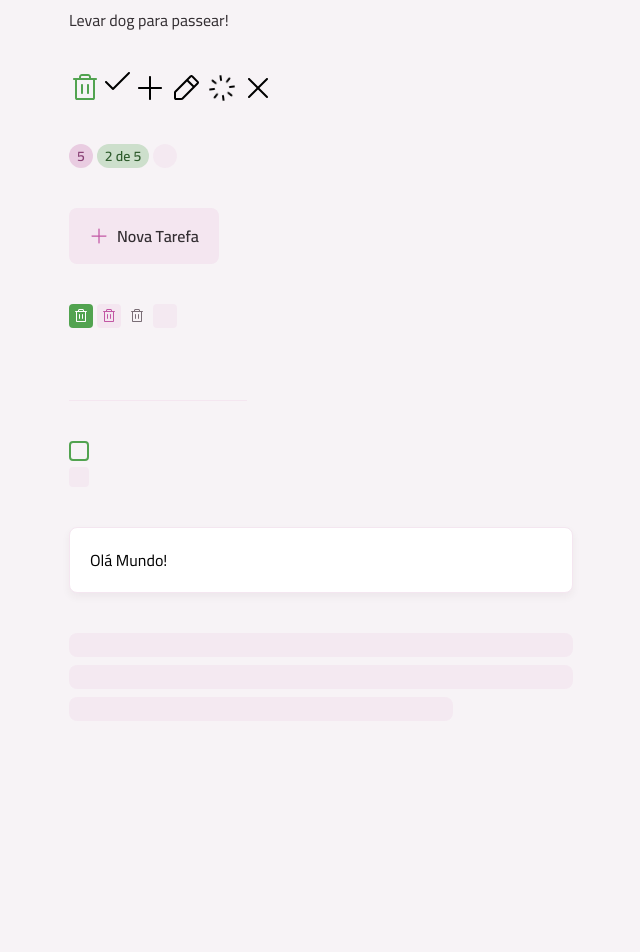
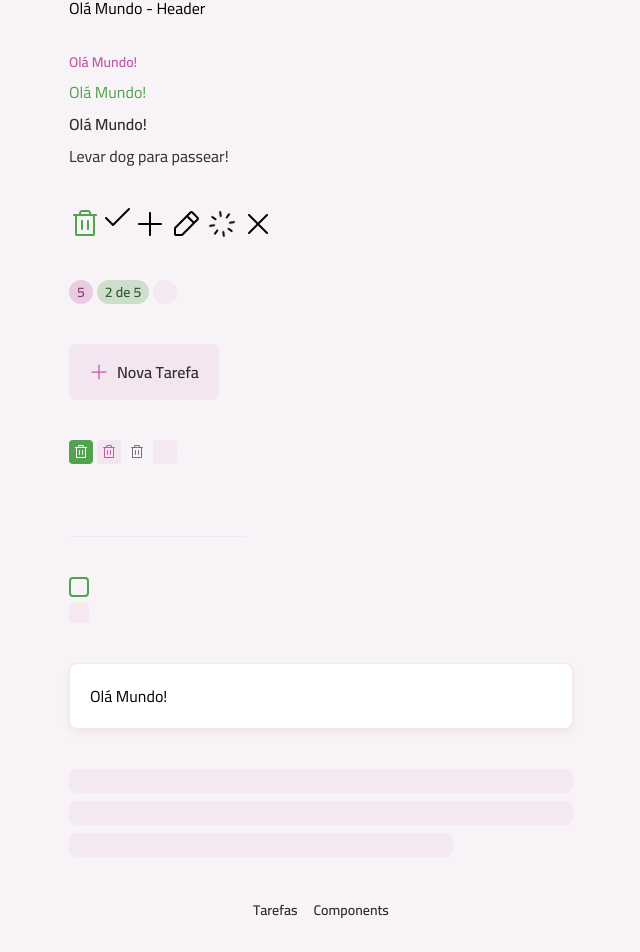
Before and after one commit to notlemos/react-todo, a React (Vite) app: page /componentes in a window 1280 px wide. Shown: the part 84-1036 px from the top of the page, without its empty margins (319-959 px from the left). Before the commit the page ends 805 px from the top, so only its background shows below. Built offline with nearby package versions, Linux system fonts and the light colour scheme.

Commit message:
Montando Layout: Roteando Página de Componentes

```diff
--- a/package.json
+++ b/package.json
@@ -14,6 +14,7 @@
     "class-variance-authority": "^0.7.1",
     "react": "^19.2.0",
     "react-dom": "^19.2.0",
+    "react-router": "^7.13.1",
     "tailwindcss": "^4.2.1"
   },
   "devDependencies": {
--- a/src/App.tsx
+++ b/src/App.tsx
@@ -1,80 +1,20 @@
-import Text from "./components/text";
-import TrashIcon from "./assets/icons/trash.svg?react"
-import CheckIcon from "./assets/icons/check.svg?react"
-import PencilIcon from "./assets/icons/pencil.svg?react"
-import PlusIcon from "./assets/icons/plus.svg?react"
-import SpinnerIcon from "./assets/icons/spinner.svg?react"
-import XIcon from "./assets/icons/x.svg?react"
-import Icon from "./components/icon";
-import Badge from "./components/badge";
-import Button from "./components/button";
-import ButtonIcon from "./components/button-icon";
-import InputText from "./components/input-text";
-import InputCheckbox from "./components/input-check-box";
-import Card from "./components/card";
-import Container from "./components/container";
-import Skeleton from "./components/skeleton";
+import { BrowserRouter, Route, Routes } from "react-router";
+import PageComponents from "./pages/page-components";
+import LayoutMain from "./pages/layout-main";
+import PageHome from "./pages/page-home";
+
 
 
 export default function App() {
   return (
-    <Container>
-      <div className="grid gap-10">
-        <div className="flex flex-col gap-2">
-          <Text variant="body-sm-bold" className="text-pink-base">
-            Olá Mundo!
-          </Text>
-          <Text className="text-green-base">Olá Mundo!</Text>
-          <Text  variant="body-md-bold" >Olá Mundo!</Text>
-          <Text>Levar dog para passear!</Text>
-        </div>
-        <div className="flex gap-1">
-          <Icon svg={TrashIcon} className="fill-green-base"/>
-          <Icon svg={CheckIcon}/>
-          <Icon svg={PlusIcon}/>
-          <Icon svg={PencilIcon}/>
-          <Icon svg={SpinnerIcon} animate/>
-          <Icon svg={XIcon}/>
-        </div>
-
-        <div className="flex gap-1">
-          <Badge variant={"secondary"}>5</Badge>
-          <Badge variant={"primary"}>2 de 5</Badge>
-          <Badge loading></Badge>
-        </div>
-
-        <div>
-          <Button icon={PlusIcon}>Nova Tarefa</Button>
-        </div>
-
-        <div className="flex gap-1">
-          <ButtonIcon icon={TrashIcon}/>
-          <ButtonIcon icon={TrashIcon} variant="secondary"/>
-          <ButtonIcon icon={TrashIcon} variant="tertiary"/>
-          <ButtonIcon icon={TrashIcon} loading/>
-        </div>
-
-        <div>
-          <InputText/>
-        </div>
-
-        <div>
-          <InputCheckbox />
-          <InputCheckbox loading />
-        </div>
-
-        <div>
-          <Card size="md">Olá Mundo!</Card>
-        </div>
-
-        <div className="space-y-2">
-          <Skeleton className="h-6"/>
-          <Skeleton className="h-6"/>
-          <Skeleton className="w-96 h-6"/>
-        </div>
-
-      </div>
-    </Container>
+    <BrowserRouter>
+      <Routes>
+        <Route element={<LayoutMain/>}>
+          <Route index element={<PageHome/>}/>
+          <Route path="/componentes" element={<PageComponents/>}/>
+        </Route>
+      </Routes>
+    </BrowserRouter>
   )
 
 }
--- /dev/null
+++ b/src/pages/layout-main.tsx
@@ -0,0 +1,28 @@
+import { NavLink, Outlet } from "react-router";
+import Container from "../components/container";
+import Text from "../components/text";
+
+export default function LayoutMain() {
+    return <>
+        <Container as="header" className="mt-3 md:mt-20">
+            Olá Mundo - Header
+        </Container>
+        <main className="mt-4 md:mt-8">
+            <Outlet/>
+        </main>
+        <footer className="my-5 md:my-10">
+            <nav className="flex items-center justify-center gap-4">
+                <NavLink to="/">
+                    <Text variant="body-sm-bold" className="text-gray-300">
+                        Tarefas
+                    </Text>
+                </NavLink>
+                <NavLink to="/componentes">
+                    <Text variant="body-sm-bold" className="text-gray-300">
+                        Components
+                    </Text>
+                </NavLink>
+            </nav>
+        </footer>
+    </>
+}
--- /dev/null
+++ b/src/pages/page-components.tsx
@@ -0,0 +1,78 @@
+import Badge from "../components/badge";
+import Button from "../components/button";
+import ButtonIcon from "../components/button-icon";
+import Card from "../components/card";
+import Container from "../components/container";
+import InputCheckbox from "../components/input-check-box";
+import InputText from "../components/input-text";
+import Skeleton from "../components/skeleton";
+import Text from "../components/text";
+import TrashIcon from "../assets/icons/trash.svg?react"
+import CheckIcon from "../assets/icons/check.svg?react"
+import PencilIcon from "../assets/icons/pencil.svg?react"
+import PlusIcon from "../assets/icons/plus.svg?react"
+import SpinnerIcon from "../assets/icons/spinner.svg?react"
+import XIcon from "../assets/icons/x.svg?react"
+import Icon from "../components/icon";
+
+export default function PageComponents() {
+    return (
+    <Container>
+      <div className="grid gap-10">
+        <div className="flex flex-col gap-2">
+          <Text variant="body-sm-bold" className="text-pink-base">
+            Olá Mundo!
+          </Text>
+          <Text className="text-green-base">Olá Mundo!</Text>
+          <Text  variant="body-md-bold" >Olá Mundo!</Text>
+          <Text>Levar dog para passear!</Text>
+        </div>
+        <div className="flex gap-1">
+          <Icon svg={TrashIcon} className="fill-green-base"/>
+          <Icon svg={CheckIcon}/>
+          <Icon svg={PlusIcon}/>
+          <Icon svg={PencilIcon}/>
+          <Icon svg={SpinnerIcon} animate/>
+          <Icon svg={XIcon}/>
+        </div>
+
+        <div className="flex gap-1">
+          <Badge variant={"secondary"}>5</Badge>
+          <Badge variant={"primary"}>2 de 5</Badge>
+          <Badge loading></Badge>
+        </div>
+
+        <div>
+          <Button icon={PlusIcon}>Nova Tarefa</Button>
+        </div>
+
+        <div className="flex gap-1">
+          <ButtonIcon icon={TrashIcon}/>
+          <ButtonIcon icon={TrashIcon} variant="secondary"/>
+          <ButtonIcon icon={TrashIcon} variant="tertiary"/>
+          <ButtonIcon icon={TrashIcon} loading/>
+        </div>
+
+        <div>
+          <InputText/>
+        </div>
+
+        <div>
+          <InputCheckbox />
+          <InputCheckbox loading />
+        </div>
+
+        <div>
+          <Card size="md">Olá Mundo!</Card>
+        </div>
+
+        <div className="space-y-2">
+          <Skeleton className="h-6"/>
+          <Skeleton className="h-6"/>
+          <Skeleton className="w-96 h-6"/>
+        </div>
+
+      </div>
+    </Container>
+  )
+}
--- /dev/null
+++ b/src/pages/page-home.tsx
@@ -0,0 +1,5 @@
+import Container from "../components/container";
+
+export default function PageHome() {
+    return <Container>Pagina Home!</Container>
+}
```
Also changed, not shown: 1 other file (tests, documents, lock files or other folders).
